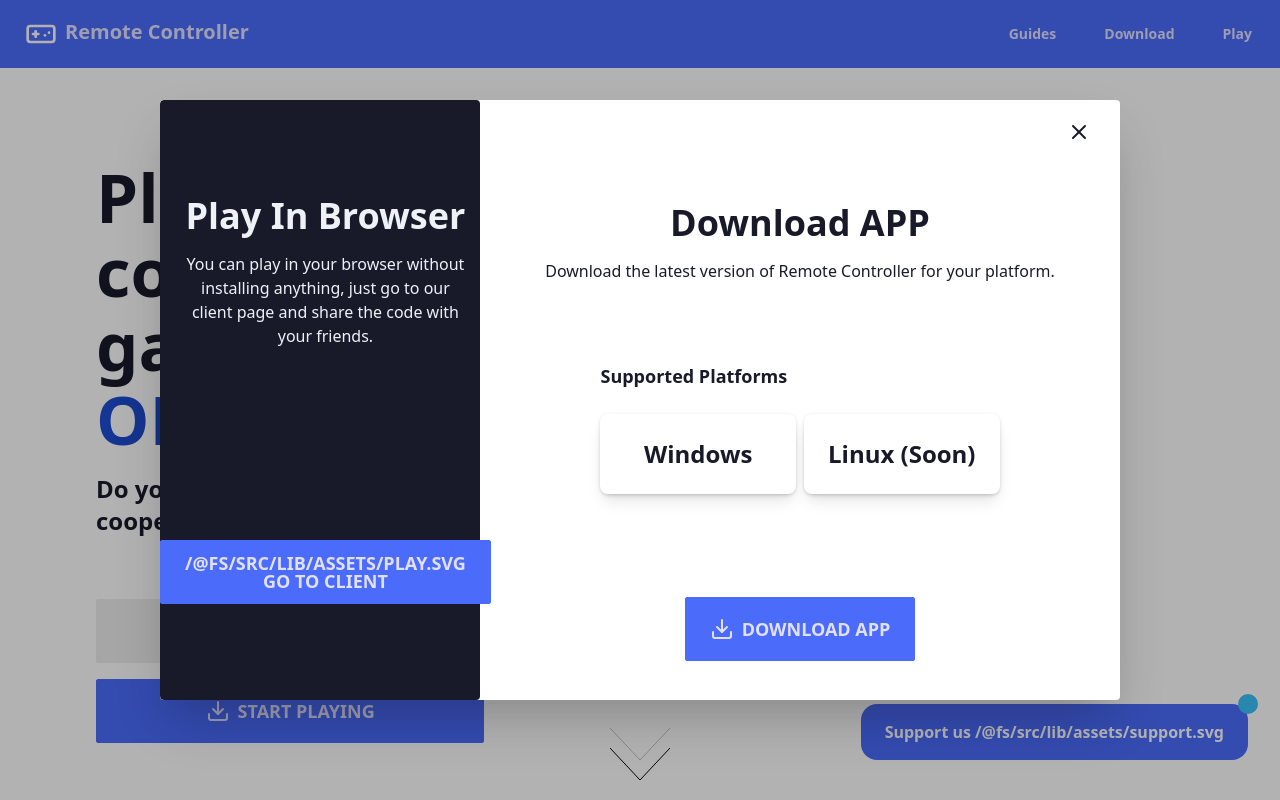
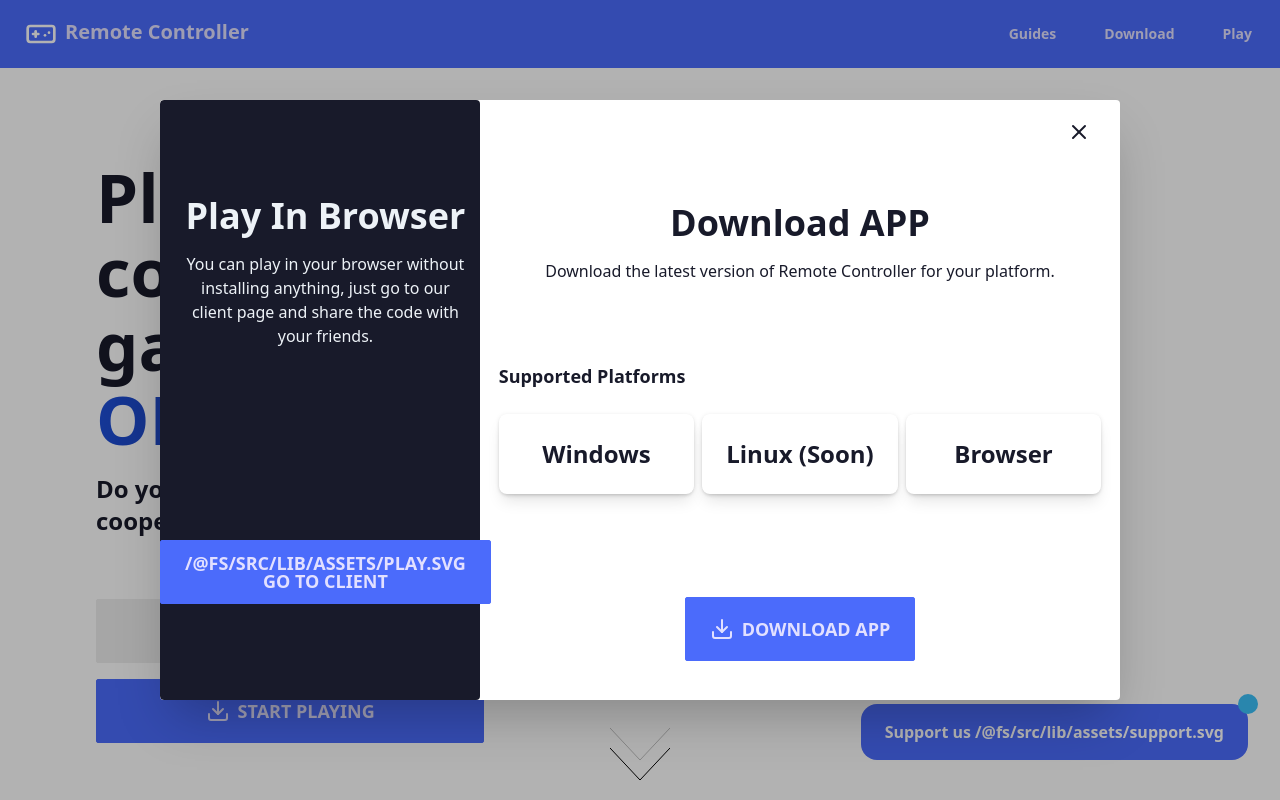
Before and after one commit to PiterWeb/RemoteController-Landing, a SvelteKit app: page / in a window 1280 px wide. Both pictures are taken after a click on the button "START PLAYING". Shown: the top 800 px of the page. Built offline with nearby package versions, Linux system fonts and the light colour scheme.

Commit message:
Modal download updated

```diff
--- a/src/routes/+page.svelte
+++ b/src/routes/+page.svelte
@@ -196,9 +196,10 @@
 
 					<div>
 						<h4 class="text-lg font-bold">Supported Platforms</h4>
-						<div class="grid grid-cols-1 lg:grid-cols-2 md:gap-2 gap-4 my-6 w-full">
+						<div class="grid grid-cols-1 lg:grid-cols-3 md:gap-2 gap-4 my-6 w-full">
 							<Card title="Windows" />
 							<Card title="Linux (Soon)" />
+							<Card title="Browser" />
 						</div>
 					</div>
 
```
